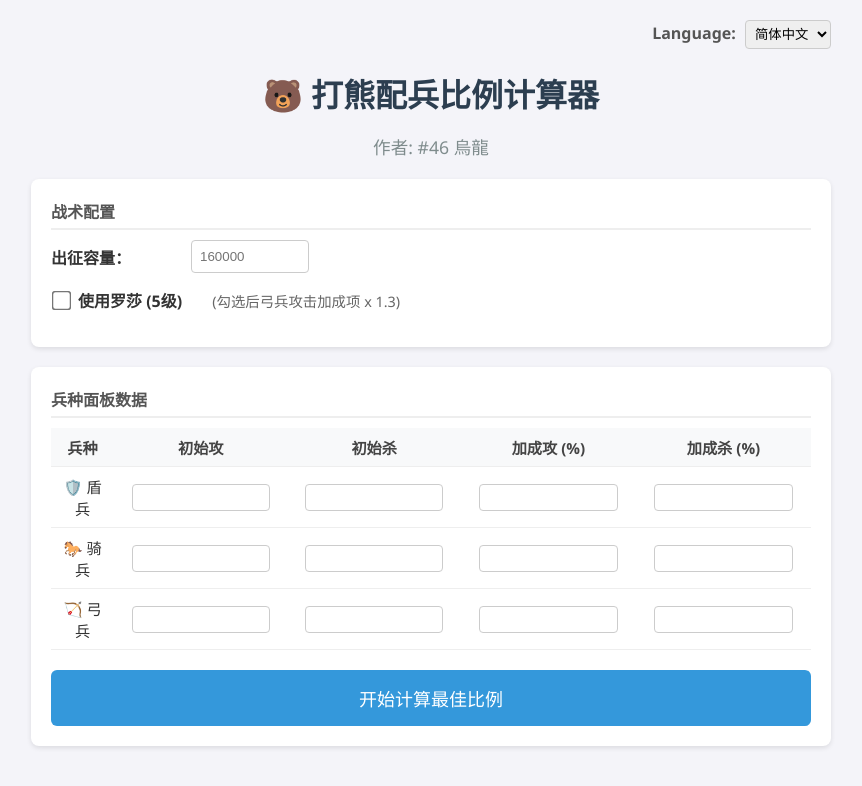
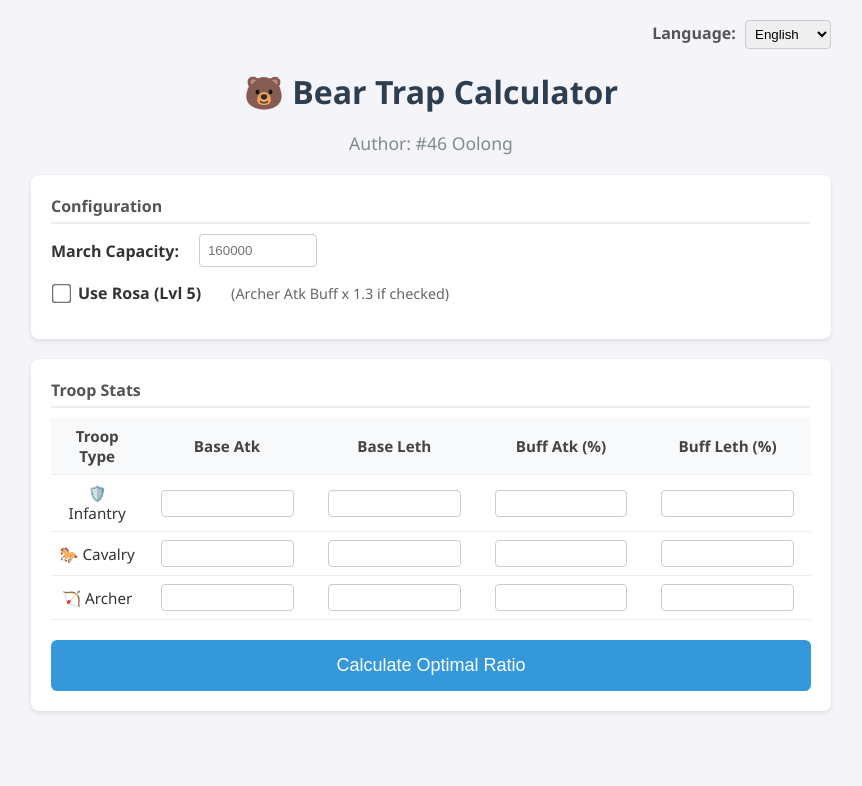
Before and after one commit to Tianyun233/troop-calculator, a plain HTML site: page index.html in a window 1280 px wide. Shown: the whole page, without its empty margins (209-1071 px from the left). Drawn offline with Linux system fonts and the light colour scheme.

Commit message:
Update index.html

```diff
--- a/index.html
+++ b/index.html
@@ -124,7 +124,7 @@
     </div>
 
     <script>
-        // --- 1. 多语言词典 ---
+        // --- 1. 多语言词典 (已修正 EN 和 KO 翻译) ---
         const translations = {
             "zh-CN": {
                 title: "🐻 打熊配兵比例计算器",
@@ -178,7 +178,7 @@
                 config_title: "Configuration",
                 label_capacity: "March Capacity:",
                 label_rosa: "Use Rosa (Lvl 5)",
-                note_rosa: "(Hunter Atk Buff x 1.3 if checked)",
+                note_rosa: "(Archer Atk Buff x 1.3 if checked)",
                 stats_title: "Troop Stats",
                 th_troop: "Troop Type",
                 th_base_atk: "Base Atk",
@@ -186,8 +186,8 @@
                 th_buff_atk: "Buff Atk (%)",
                 th_buff_leth: "Buff Leth (%)",
                 troop_inf: "🛡️ Infantry",
-                troop_rid: "🐎 Cavalry",
-                troop_hun: "🏹 Archer",
+                troop_rid: "🐎 Cavalry", // <-- 修正
+                troop_hun: "🏹 Archer", // <-- 修正
                 btn_calc: "Calculate Optimal Ratio",
                 result_title: "⚖️ Optimal Formation",
                 label_total: "Total Troops:",
@@ -224,7 +224,7 @@
                 config_title: "전술 설정",
                 label_capacity: "출정 부대 규모:",
                 label_rosa: "로사 사용 (5레벨)",
-                note_rosa: "(체크 시 사냥꾼 공격력 버프 x 1.3)",
+                note_rosa: "(체크 시 궁수 공격력 버프 x 1.3)",
                 stats_title: "스탯 입력",
                 th_troop: "병종",
                 th_base_atk: "기본 공",
@@ -233,7 +233,7 @@
                 th_buff_leth: "살상력 버프 (%)",
                 troop_inf: "🛡️ 보병",
                 troop_rid: "🐎 기병",
-                troop_hun: "🏹 궁수",
+                troop_hun: "🏹 궁수", // <-- 修正
                 btn_calc: "최적 비율 계산",
                 result_title: "⚖️ 최적 편성",
                 label_total: "총 병력:",
@@ -272,7 +272,28 @@
             }
         }
 
-        // --- 3. 计算核心逻辑 ---
+        // --- 3. 初始化：设置默认语言为中文，或根据浏览器设置 ---
+        document.addEventListener('DOMContentLoaded', () => {
+            // 尝试从浏览器获取语言设置
+            const browserLang = navigator.language.substring(0, 5);
+            let initialLang = 'zh-CN';
+            if (translations[browserLang]) {
+                 initialLang = browserLang;
+            } else if (translations[browserLang.substring(0, 2)]) {
+                 initialLang = browserLang.substring(0, 2);
+            }
+            // 确保选项选择器和当前语言一致
+            const selector = document.getElementById('langSelector');
+            if (selector) {
+                selector.value = initialLang;
+                changeLanguage(initialLang);
+            } else {
+                changeLanguage(initialLang); // fallback if selector isn't ready
+            }
+        });
+
+
+        // --- 4. 计算核心逻辑 ---
         function calculateOptimalRatio() {
             const t = translations[currentLang]; // 获取当前语言包
 
@@ -326,7 +347,6 @@
             // --- C. 初始分配 ---
             const ratio_inf = w_inf / totalWeight;
             const ratio_rid = w_rid / totalWeight;
-            const ratio_hun = w_hun / totalWeight;
 
             let rawCountInf = capacity * ratio_inf;
             let rawCountRid = capacity * ratio_rid;
@@ -346,7 +366,7 @@
                 if (finalRid < 0) finalRid = 0;
 
                 // 使用翻译后的修正提示信息
-                correctionMsg = `<div class="notice">${t.msg_correction} (${Math.round(rawCountInf)})</div>`;
+                correctionMsg = `<div class="notice">${t.msg_correction} (${Math.round(rawCountInf).toLocaleString()})</div>`;
             }
 
             // --- E. 计算最终弓兵 ---
```
